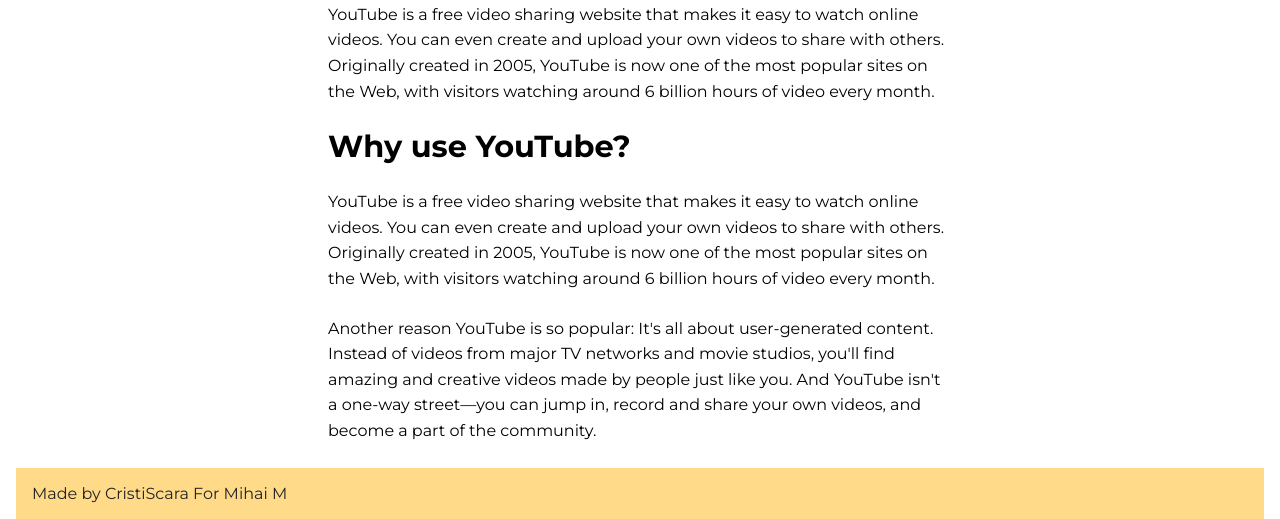
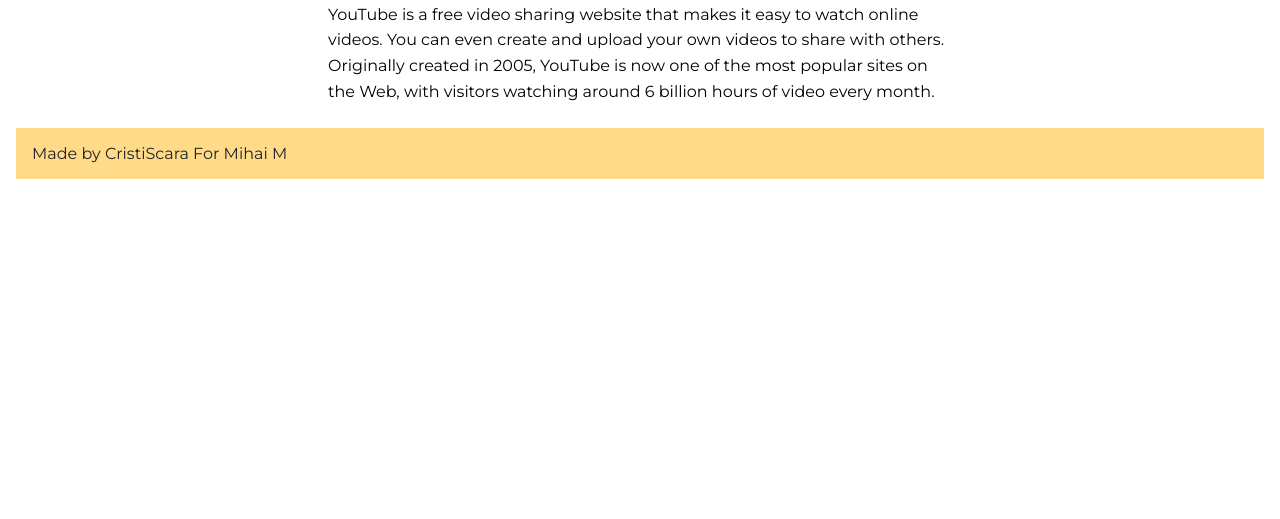
Before and after one commit to scara78/mihai, a plain HTML site: page index.html in a window 1280 px wide. Shown: the part 716-1235 px from the top of the page. After the commit the page ends 895 px from the top, so only its background shows below. Drawn offline with Linux system fonts and the light colour scheme.

Commit message:
Update index.html

```diff
--- a/index.html
+++ b/index.html
@@ -58,17 +58,7 @@
                 and upload your own videos to share with others. Originally created in 2005, YouTube is now one of the
                 most popular sites on the Web, with visitors watching around 6 billion hours of video every month.</p>
         </div>
-        <div class="items">
-            <h1>Why use YouTube?</h1>
-            <p>YouTube is a free video sharing website that makes it easy to watch online videos. You can even create
-                and upload your own videos to share with others. Originally created in 2005, YouTube is now one of the
-                most popular sites on the Web, with visitors watching around 6 billion hours of video every month.
-            </p>
-            <p>Another reason YouTube is so popular: It's all about user-generated content. Instead of videos from major
-                TV networks and movie studios, you'll find amazing and creative videos made by people just like you. And
-                YouTube isn't a one-way street—you can jump in, record and share your own videos, and become a part of
-                the community.</p>
-        </div>
+
     </div>
     <script>
         //alert("You Can convert Youtube Videos to MP3 With This Tool\nHappy Coding")
```
